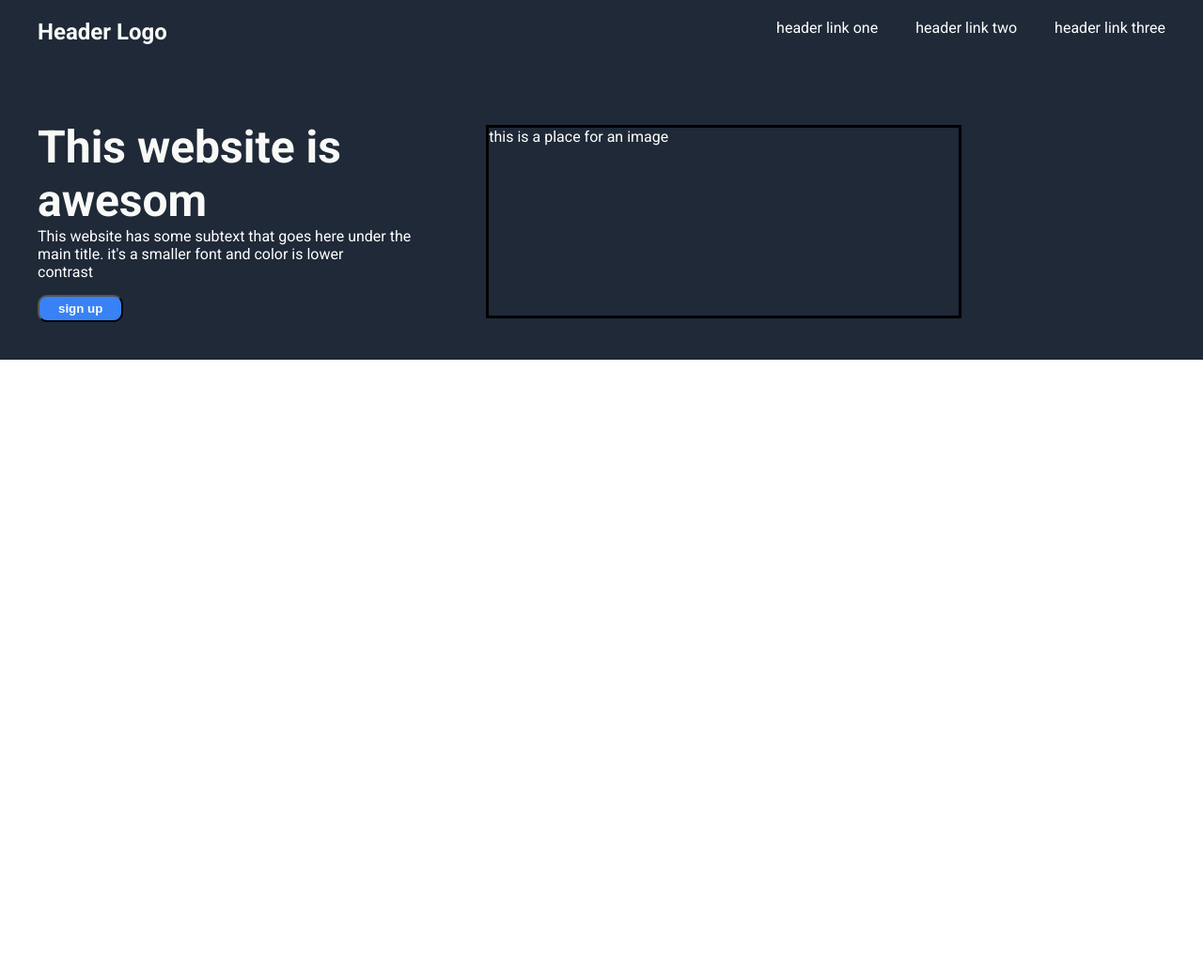
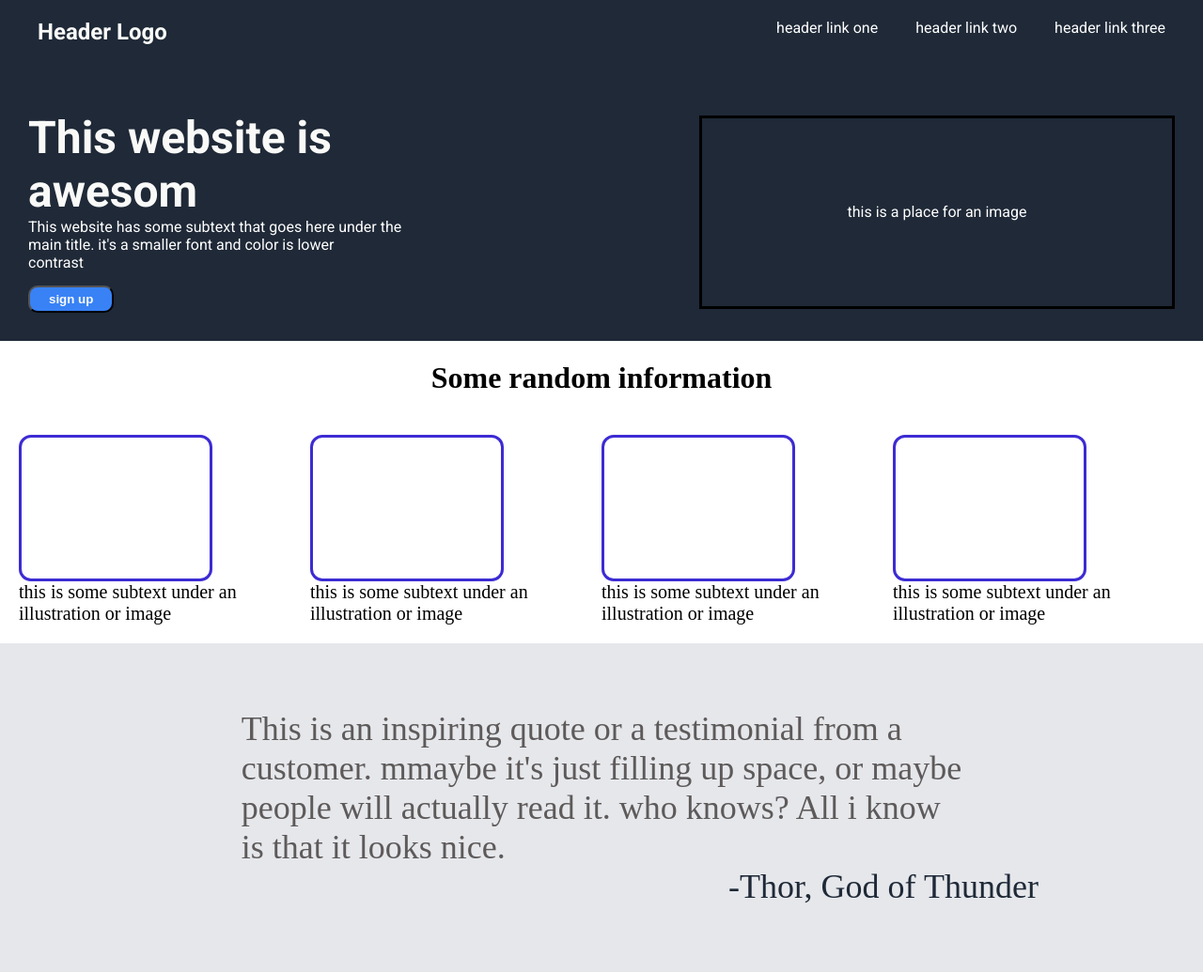
Before and after one commit to natigoat300-lab/Project-Landing-Page, a plain HTML site: page index.html in a window 1280 px wide. Shown: the whole page at 94% size. Before the commit the page ends 800 px from the top, so only its background shows below. Drawn offline with Linux system fonts and the light colour scheme.

Commit message:
feat: add testimonnial quote section with thor quote

```diff
--- a/index.html
+++ b/index.html
@@ -8,7 +8,6 @@
 </head>
 <body>
     <div class="container">
-
         <div class="header">
             <div class="logo">Header Logo</div>
             <div class="header-right">
@@ -21,17 +20,46 @@
         </div>
 
         <div class="hero">
-            <div>
+            <div class="underH">
                 <h1>This website is <br>awesom</h1>
                 <p>This website has some subtext that goes here under the <br> main title. it's a smaller font and color is lower <br> contrast</p>
                 <button>sign up</button>
             </div>
 
-            <div>
-                <div class="img"><img src="" alt="">this is a place for an image</div>
+            <div class="img">
+                this is a place for an image
             </div>
-
         </div>
     </div>
+
+    <div class="title">
+        <h1>Some random information</h1>
+    </div> <div class="info-containers">
+        <div class="info-item">
+            <div class="box"></div>
+            <p>this is some subtext under an illustration or image</p>
+        </div>
+        <div class="info-item">
+            <div class="box"></div>
+            <p>this is some subtext under an illustration or image</p>
+        </div>
+        <div class="info-item">
+            <div class="box"></div>
+            <p>this is some subtext under an illustration or image</p>
+        </div>
+        <div class="info-item">
+            <div class="box"></div>
+            <p>this is some subtext under an illustration or image</p>
+        </div>
+    </div>
+
+    <div class="quote">
+        <p>
+            This is an inspiring quote or a testimonial from a <br> customer. mmaybe it's just filling up space, or maybe <br> people will actually read it. who knows? All i know <br>
+            is that it looks nice.
+        </p>
+        <p class="quotes">-Thor, God of Thunder</p>
+    </div>
+
 </body>
 </html>
--- a/style.css
+++ b/style.css
@@ -5,14 +5,18 @@ ul, a {
     padding: 0px;
     margin: 0px;
 }
-body {
-    padding: 0px;
-    margin: 0px;
+html, body {
+    margin: 0;
+    padding: 0;
+    width: 100%;
+    overflow-x: hidden; /* Prevents accidental side-scrolling */
 }
 .container {
     font-family: 'Roboto';
     color: white;
     background-color: #1F2937;
+    display: flex;
+    flex-direction: column;
 }
 .header {
     padding: 20px 40px 40px 40px;
@@ -31,13 +35,14 @@ body {
 .hero {
     display: flex;
     align-items: center;
+    justify-content: space-between;
     gap: 80px;
-    padding: 40px ;
+    padding: 30px ;
 }
 p {
     margin: 0px;
 }
-h1 {
+.underH h1 {
     margin: 0px;
     font-size: 48px;
     color: #f9faf8;
@@ -57,3 +62,43 @@ button {
     font-weight: bold;
 
 }
+
+.box {
+    border: 3px solid rgb(60, 43, 211);
+    height: 150px;
+    width: 200px;
+    border-radius: 13px;
+}
+.info-containers {
+    display: flex;
+    padding: 20px;
+}
+.title {
+    display: flex;
+    flex-direction: column;
+    align-items: center;
+}
+.img {
+    display: flex;
+    align-items: center;
+    justify-content: center;
+}
+.info-item p {
+    font-size: 20px;
+}
+.quote {
+    display: flex;
+    flex-direction: column;
+    align-items: center;
+    background-color: #e5e7eb;
+    font-size: 36px;
+    padding: 70px;
+    color: rgb(94, 90, 90);
+}
+.quotes {
+    margin-left: 600px;
+    color: #1F2937;
+    font-weight: 300;
+    font-size: 36px;
+
+}
```
